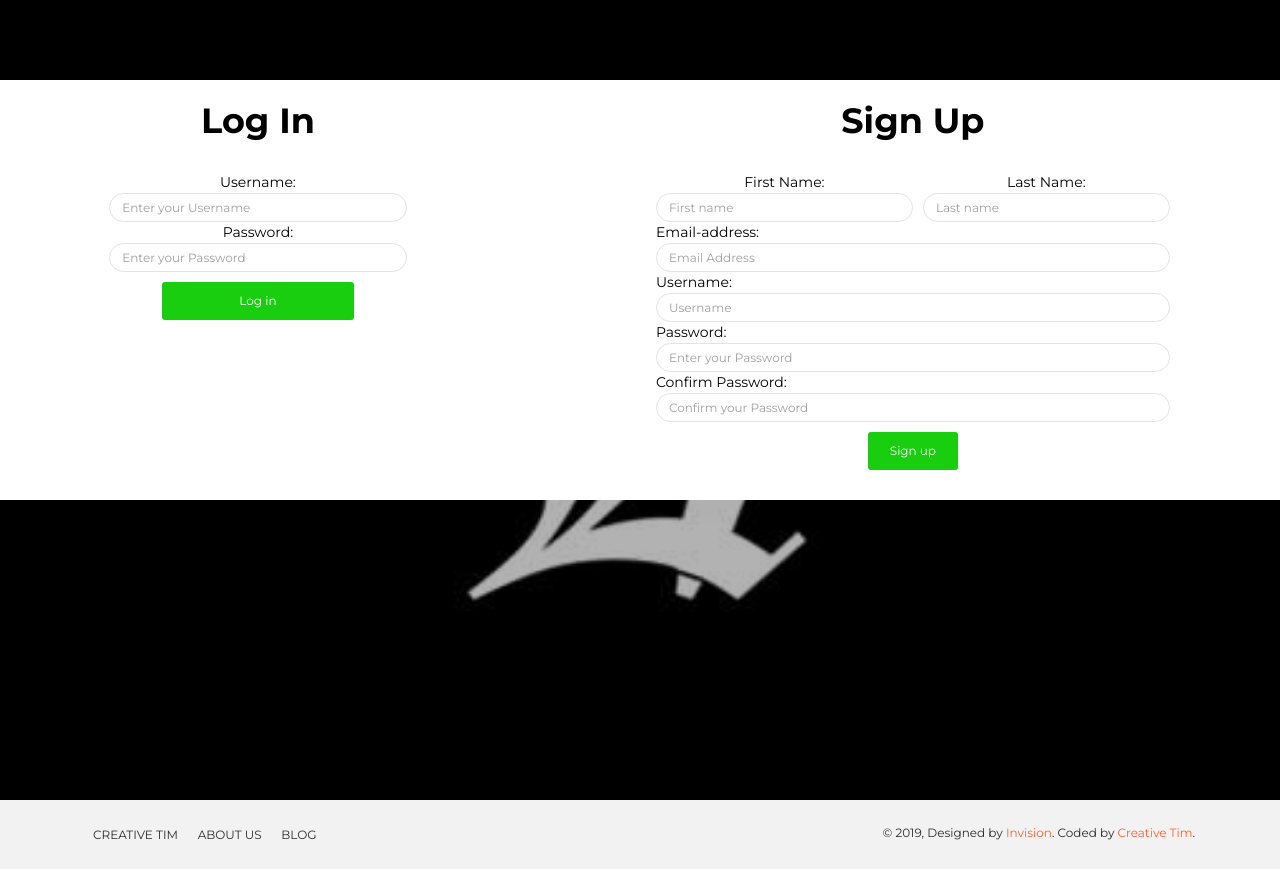
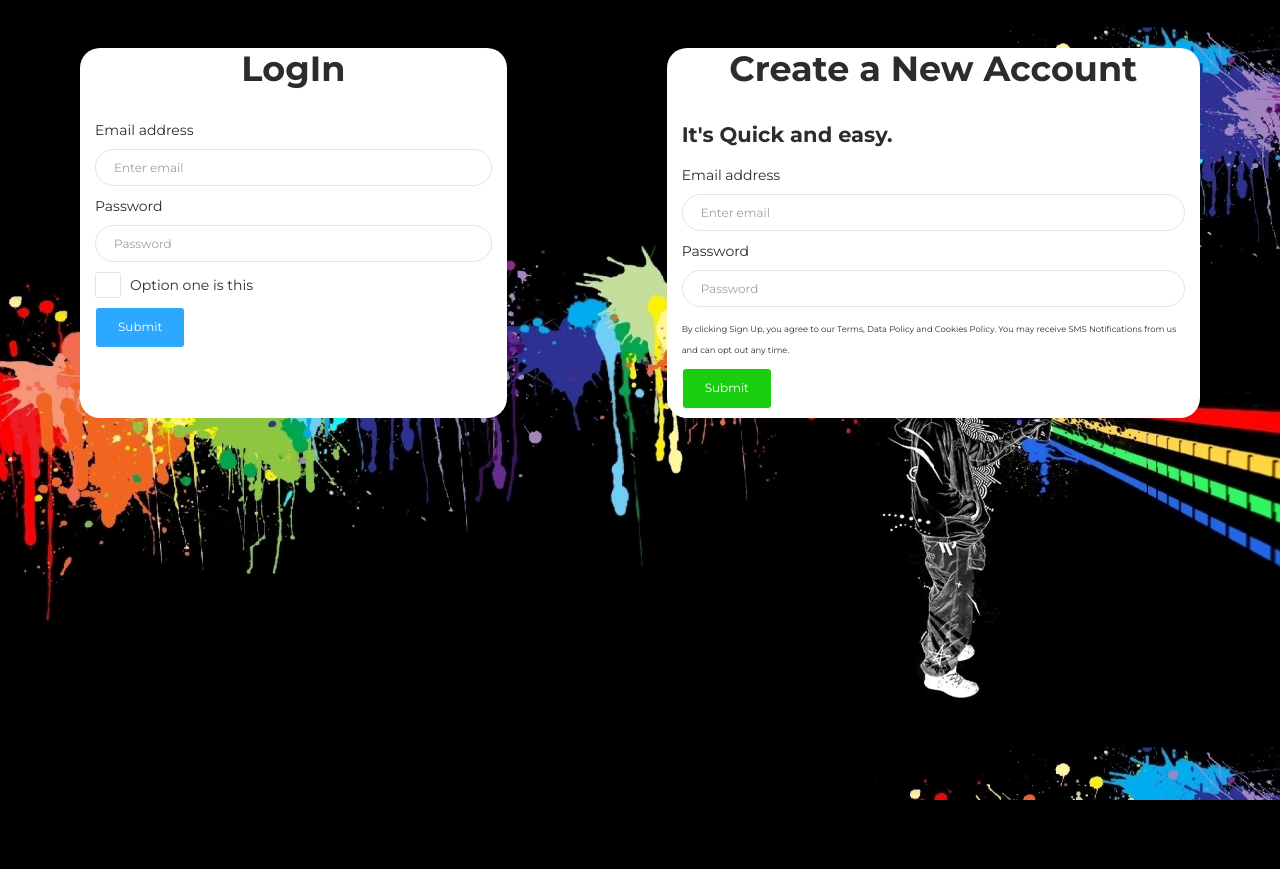
Before and after one commit to khalelogram/blog-ksa, a PHP site: page /page/user/login.php in a window 1280 px wide. After the commit the page ends 800 px from the top, so only its background shows below. Run offline with PHP 8.4, Linux system fonts and the light colour scheme; some libraries are stand-ins or nearby versions.

Commit message:
features/revision-in-login-page+adding-images

```diff
--- a/page/user/login.php
+++ b/page/user/login.php
@@ -4,55 +4,53 @@
 	<?php include '../../includes/link/css_link.php'?>
 
 	<title></title>
+
 </head>
 
-<body>
-	<div class="wrapper">
-		<div class="page-header">
-			<div class="page-header-image" data-parallax="true" style="background-image: url('../../assets/img/local.jpg');">
-
+<body style="background-image: url('../../assets/img/local.jpg'); background-size: cover;">
+	<div class="container-fluid">
+		<div class="row justify-content-around mt-5">
+		<form class="col-md-4" style="background-color: #ffffff; border-radius: 20px;">
+			<h2 class="text-center">LogIn</h2>
+			<div class="form-group">
+				<label for="exampleInputEmail1">Email address</label>
+				<input type="email" class="form-control" id="exampleInputEmail1" aria-describedby="emailHelp" placeholder="Enter email">
 			</div>
-
-            <div class="blackh2">
-                <div class="section mt-9 row">
-                	<div class="container col-sm-3">
-						<form action="login.php" method="POST"><h2>Log In</h2>
-							Username: <input class="form-control" type="text" name="username" placeholder="Enter your Username" autocomplete="off" required>
-							Password: <input class="form-control" type="text" name="password" placeholder="Enter your Password" autocomplete="off" required>
-							<input class="btn btn-success" type="login" name="login" value="Log in">
-						</form>
+			<div class="form-group">
+				<label for="exampleInputPassword1">Password</label>
+				<input type="password" class="form-control" id="exampleInputPassword1" placeholder="Password">
 			</div>
-					<div class="container col-sm-5">
-						<form action="login.php" method="POST"><h2>Sign Up</h2>
-							<div class="rowrow">
-								<div class="col-sm-6 padpad">
-									First Name: <input class="form-control" type="text" name="name" placeholder="First name" autocomplete="off" required>
+			<div class="form-check">
+				<label class="form-check-label">
+					<input class="form-check-input" type="checkbox" value="">
+					Option one is this
+					<span class="form-check-sign">
+						<span class="check"></span>
+					</span>
+				</label>
 			</div>
-								<div class="col-sm-6 padpad1">
-									Last Name: <input class="form-control" type="text" name="name" placeholder="Last name" autocomplete="off" required>
-								</div>
-
-									Email-address: <input class="form-control" type="text" name="name" placeholder="Email Address" autocomplete="off" required>
-									Username: <input class="form-control" type="text" name="Username" placeholder="Username" autocomplete="off" required>
-									Password: <input class="form-control" type="text" name="Password" placeholder="Enter your Password" autocomplete="off" required>
-									Confirm Password: <input class="form-control" type="text" name="confirm" placeholder="Confirm your Password" autocomplete="off" required>
-							</div>
-									<input class="btn btn-success" type="submit" name="submit" value="Sign up">
-
+			<button type="submit" class="btn btn-info">Submit</button>
 		</form>
 
+		<form class="col-md-5" style="background-color: #ffffff; border-radius: 20px;">
+			<h2 class="text-center">Create a New Account</h2>
+			<h4>It's Quick and easy.</h4>
+		<div class="form-group">
+			<label for="exampleInputEmail1">Email address</label>
+			<input type="email" class="form-control" id="exampleInputEmail1" aria-describedby="emailHelp" placeholder="Enter email">
 		</div>
+		<div class="form-group">
+			<label for="exampleInputPassword1">Password</label>
+			<input type="password" class="form-control" id="exampleInputPassword1" placeholder="Password">
 		</div>
-            </div>
+			<small class="muted">By clicking Sign Up, you agree to our Terms, Data Policy and Cookies Policy. You may receive SMS Notifications from us and can opt out any time.</small>
+			<br>
+		<button type="submit" class="btn btn-success">Submit</button>
+		</form>
 		</div>
 	</div>
 
-
-
-
-
+</body>
+</html>
 
 	<?php include '../../includes/link/js_link.php'?>
-	<?php include '../../includes/footer.php'?>
-</body>
-</html>
```
Also changed, not shown: assets/img/local.jpg, assets/img/local_login.jpg (added). Lines whose indentation alone changed are shown as unchanged.
